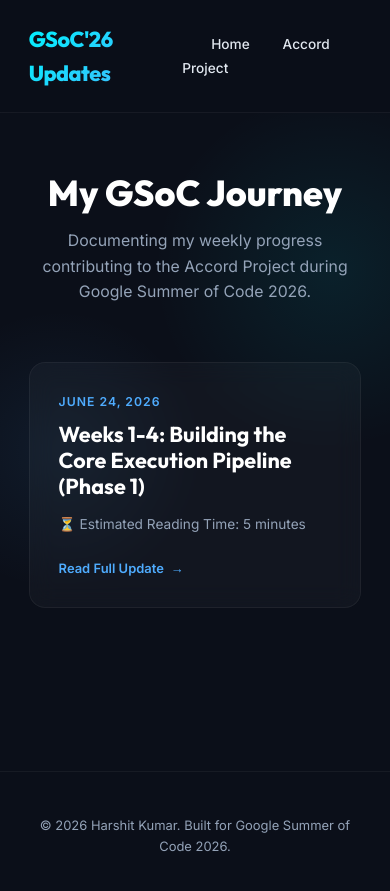
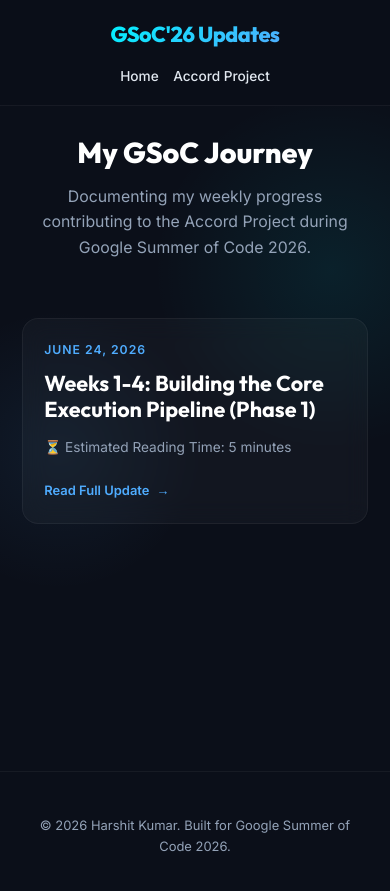
Before and after one commit to 23harshitkumar/23harshitkumar.github.io, a Jekyll site: the page built from index.html, in a window 390 px wide. Shown: the top 891 px of the page. Built offline with Jekyll 4.4.1, drawn with Linux system fonts in a browser that asks for light colours.

Commit message:
style: make layout responsive for mobile devices

```diff
--- a/assets/css/style.css
+++ b/assets/css/style.css
@@ -293,13 +293,44 @@
 
 /* Responsive */
 @media (max-width: 768px) {
+  header {
+    flex-direction: column;
+    padding: 1.2rem 1rem;
+    gap: 1rem;
+  }
+
+  nav {
+    display: flex;
+    flex-wrap: wrap;
+    justify-content: center;
+    gap: 1rem;
+  }
+
+  nav a {
+    margin-left: 0;
+  }
+
+  main {
+    padding: 2rem 1.5rem;
+  }
+
   .post-list {
     grid-template-columns: 1fr;
   }
+
   .page-title {
-    font-size: 2.5rem;
+    font-size: 2rem;
   }
+
+  .post-header {
+    margin-bottom: 2.5rem;
+  }
+
   .post-header h1 {
-    font-size: 2.5rem;
+    font-size: 2.2rem;
+  }
+
+  .post-card {
+    padding: 1.5rem;
   }
 }
```
